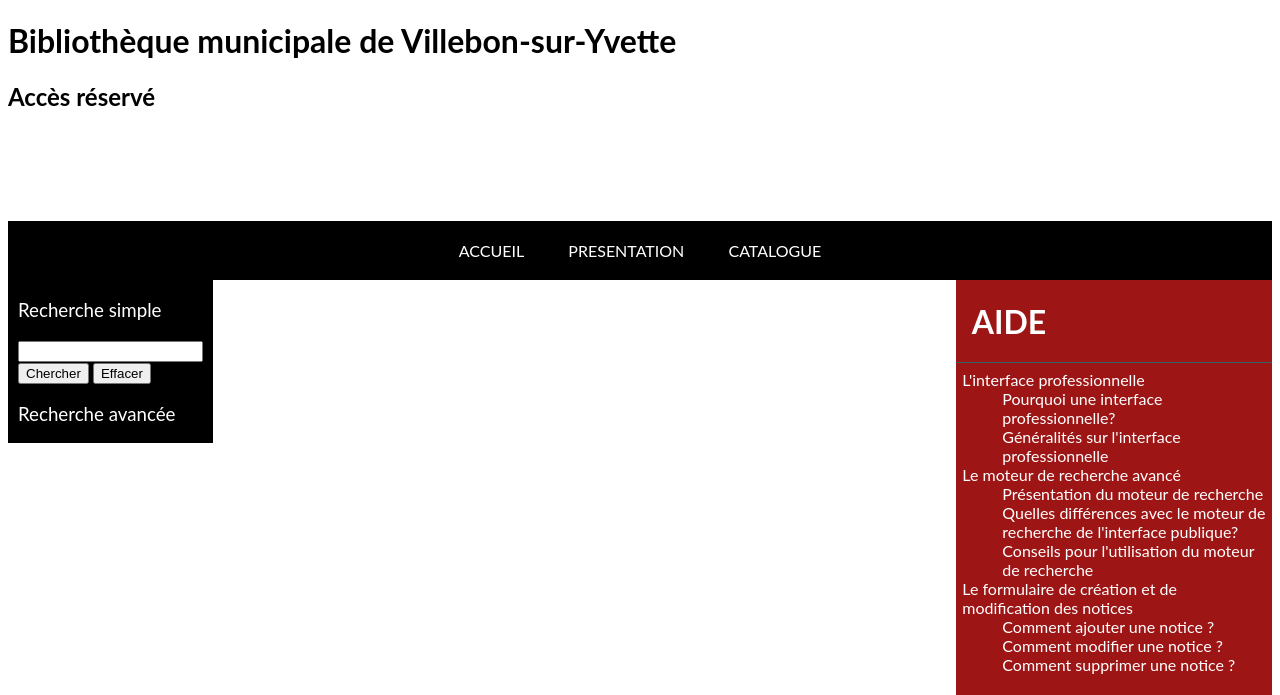
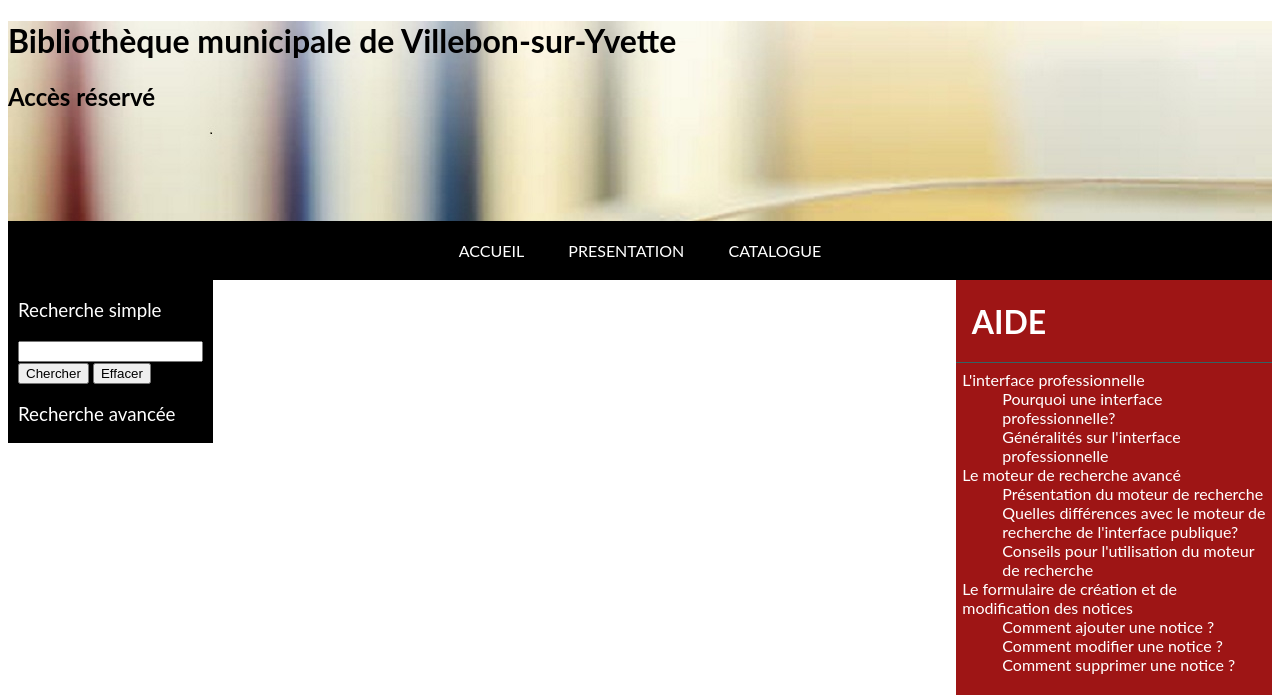
Before and after one commit to Villebon-Sur-Yvette/Projet-catalogue-PHP, a PHP site: page /html/page_pro.html in a window 1280 px wide. Shown: the top 695 px of the page. Run offline with PHP 8.4, Linux system fonts and the light colour scheme.

Commit message:
css face pro
image banniere.
QU'en pensez-vous ?

```diff
--- a/css/face_pro.css
+++ b/css/face_pro.css
@@ -3,7 +3,7 @@
 
 header{
     height:200px;
-    /*background-image: url(../images/tranches.jpeg);*/
+    background-image: url(../images/books.jpg);
     background-repeat:no-repeat;
 
 }
```
Also changed, not shown: images/books.jpg (added).
